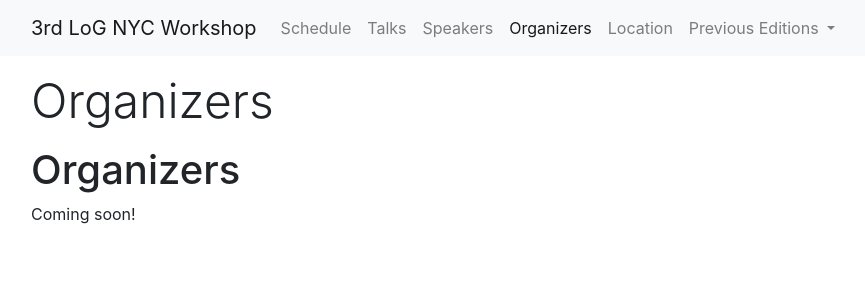
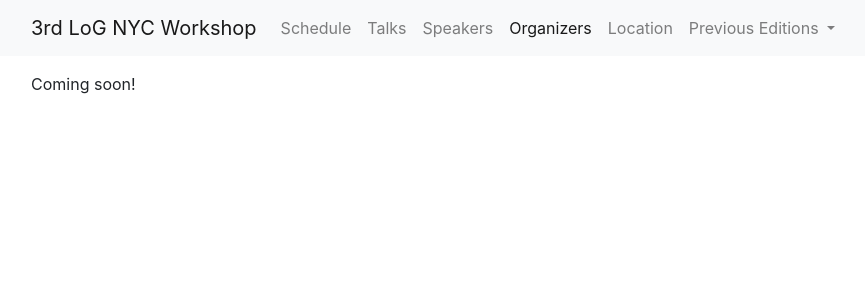
Before and after one commit to log-nyc/log-nyc.github.io, a Jekyll site: the page built from organizers/index.md, in a window 1280 px wide. Shown: the top 300 px of the page, without its empty margins (54-919 px from the left). Built offline with Jekyll 4.4.1, drawn with Linux system fonts in a browser that asks for light colours; our own code applies the rules of GitHub Pages for plain Markdown files.

Commit message:
try organizers

```diff
--- a/organizers/index.md
+++ b/organizers/index.md
@@ -1,4 +1,2 @@
-
-# Organizers
 
 Coming soon!
```
